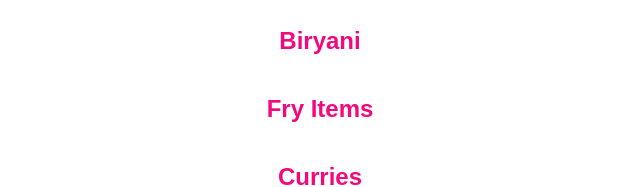
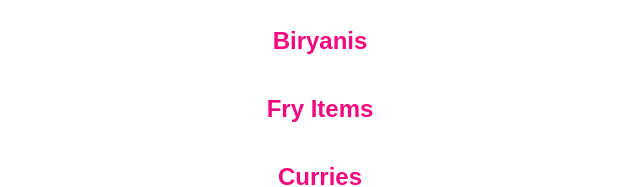
Before and after one commit to Thiru3377/balajicaterings, a plain HTML site: page index.html in a window 1280 px wide. Both pictures are taken after a click on the button "NON-VEG ITEMS". Shown: the part 1320-1507 px from the top of the page, 320-960 px from the left. Drawn offline with Linux system fonts and the light colour scheme.

Commit message:
Update index.html

```diff
--- a/index.html
+++ b/index.html
@@ -518,7 +518,7 @@
 		<div class="menu-category">
             <h1><button href="#" onclick="toggleMenu('non-veg-items')">NON-VEG ITEMS</button></h1>
             <div id="non-veg-items" class="menu-items">
-                <h2><button href="#" onclick="toggleSubMenu('non-veg-biryani')">Biryani</button></h2>
+                <h2><button href="#" onclick="toggleSubMenu('non-veg-biryani')">Biryanis</button></h2>
                 <div id="non-veg-biryani" class="sub-menu-items">
                     <!-- Add Biryani Items Here -->
                     <h3>Mutton Dum Biryani</h3>
```
